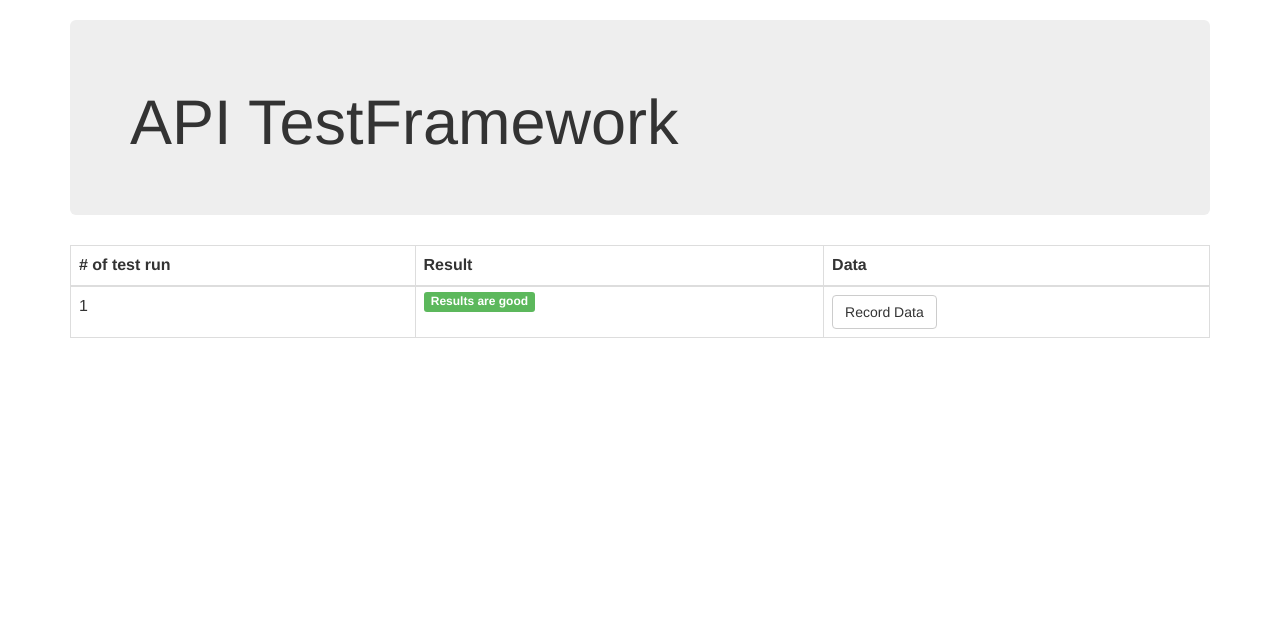
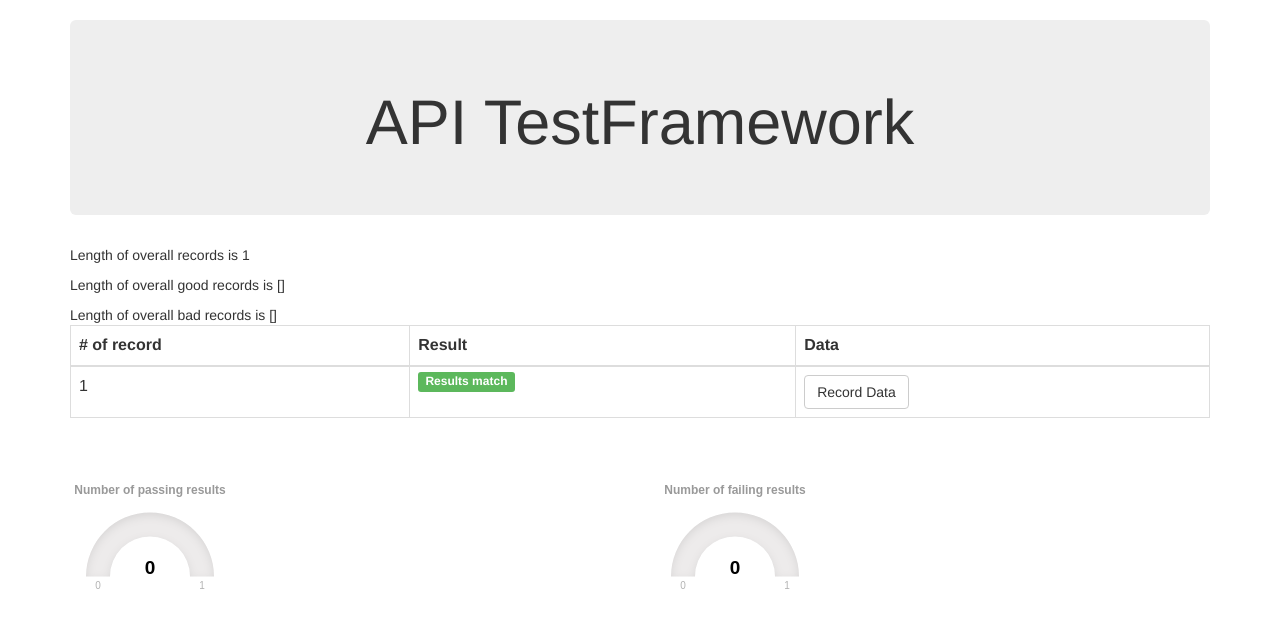
Before and after one commit to davidfic/api_testing, a Flask app: template app/templates/index.html in a window 1280 px wide. Shown: the part 52-689 px from the top of the page. Run offline with Flask 2, Linux system fonts and the light colour scheme; the template is opened without the code that fills it: most values are stand-ins (such as "Sample title", 1, 10 or a date in 2020); parts of the project's set-up code (start-up, migrations or seed data) failed here and were passed over; some libraries are stand-ins or nearby versions.

Commit message:
adding javascript gauges to html

```diff
--- a/app/templates/index.html
+++ b/app/templates/index.html
@@ -5,6 +5,8 @@
   <link rel="stylesheet" type="text/css" href="{{url_for('static', filename='css/bootstrap.css')}}"/>
   <script src="{{url_for('static', filename='js/jquery.js')}}"></script>
   <script src="{{url_for('static', filename='js/bootstrap.js')}}"></script>
+  <script src="{{url_for('static', filename='js/justgage.js')}}"></script>
+  <script src="{{url_for('static', filename='js/raphael.2.1.0.min.js')}}"></script>
 </head>
 <body>
   <div class="container">
@@ -13,22 +15,23 @@
   </div>
   <div class="container">
     <div class="jumbotron">
-      <h1>API TestFramework</h1>
+      <h1 class="text-center">API TestFramework</h1>
     </div><!--jumbotron-->
   </div><!--container-->
 
 
 
 <div class="container">
+  <p>Length of overall records is {{data|length}}
 
+  <p>Length of overall good records is {{good}}
+  <p>Length of overall bad records is {{bad}}
   <table class="table table-bordered table-hover">
     <thead>
           <tr>
-          <th># of test run</th>
+            <th># of record</th>
             <th>Result</th>
             <th>Data</th>
-<!--           <th>Last Name</th>
-          <th>Username</th> -->
           </tr>
         </thead>
         <tbody>
@@ -36,9 +39,9 @@
             <tr>
               <td>{{loop.index}}</td>
               {% if record[1] %}
-            <td><span class="label label-success">Results are good</span></td>
+              <td><span class="label label-success">Results match</span></td>
               {% else %}
-            <td><span class="label label-danger">Results are not good</span></td>
+              <td><span class="label label-danger">Results do not match</span></td>
               {% endif %}
               <td>
                 <button id="{{loop.index}}" type="button"
@@ -62,6 +65,32 @@
 
 </div><!--table container-->
 
-
+<div class="container">
+  <div class="row">
+    <div class="col-md-6">
+      <div id="good" style="width:160px; height:200px"></div>
+    </div>
+    <div class="col-md-6">
+      <div id="bad" style="width:160px; height:200px"></div>
+    </div>
+    </div>
+  </div>
+</div><!-- justgage container -->
+<script>
+  var good = new JustGage({
+    id: "good",
+    value: {{good}},
+    min: 0,
+    max: {{data|length}},
+    title: "Number of passing results"
+  });
+  var bad = new JustGage({
+    id: "bad",
+    value: {{bad}},
+    min: 0,
+    max: {{data|length}},
+    title: "Number of failing results"
+  });
+</script>
 </body>
 </html>
```
Also changed, not shown: app/views.py (+8 -2 lines). Lines whose indentation alone changed are shown as unchanged.
